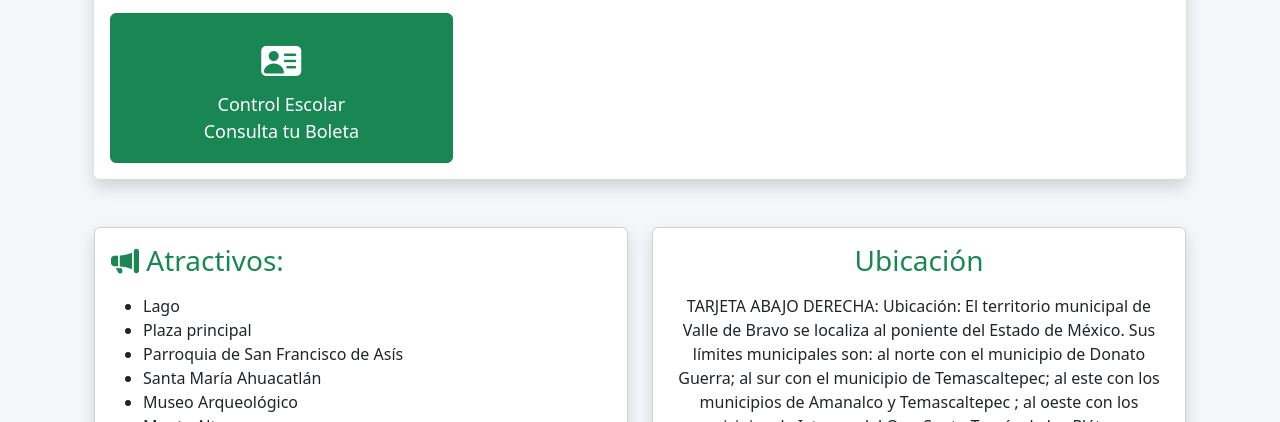
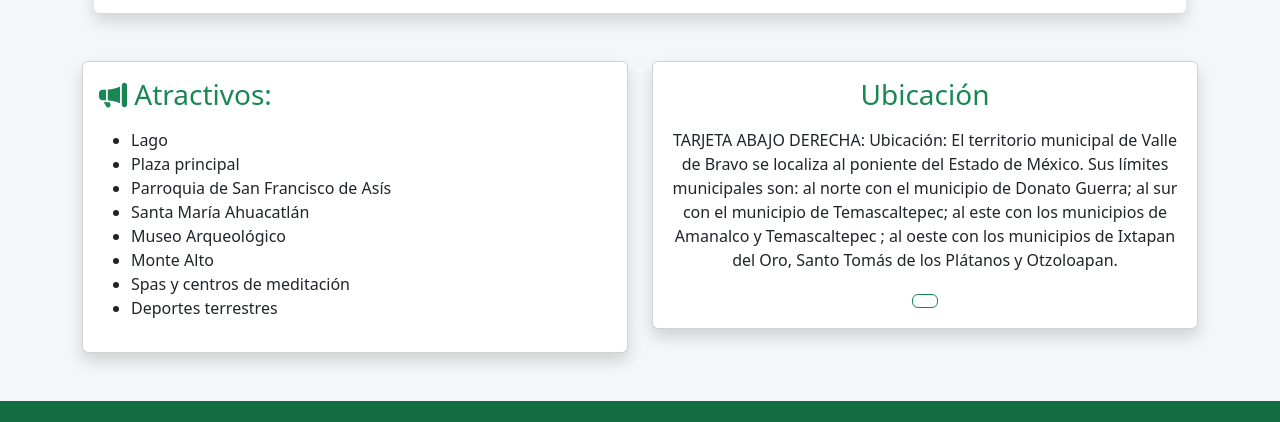
Before and after one commit to haru05c1m-lab/WEBSITE-HARU, a plain HTML site: page index.html in a window 1280 px wide. Shown: the part 1666-2088 px from the top of the page. Drawn offline with nearby package versions, Linux system fonts and the light colour scheme.

Commit message:
Update index.html

```diff
--- a/index.html
+++ b/index.html
@@ -483,18 +483,6 @@ class="btn btn-dager acceso w-100">
 Instagram
 </a>
 </div>
-
-<!-- CONTROL ESCOLAR -->
-<div class="col-md-4">
-<a href="https://cecytem.mx/deo/gui/LogIn.jsp"
-target="_blank"
-class="btn btn-success acceso w-100">
-<i class="bi bi-person-vcard-fill fs-1"></i>
-Control Escolar
-
-<br>
-Consulta tu Boleta
-</a>
 </div> </div> </div> </div> </div>
 
 <!-- SECCION DE INFORMACION -->
```
